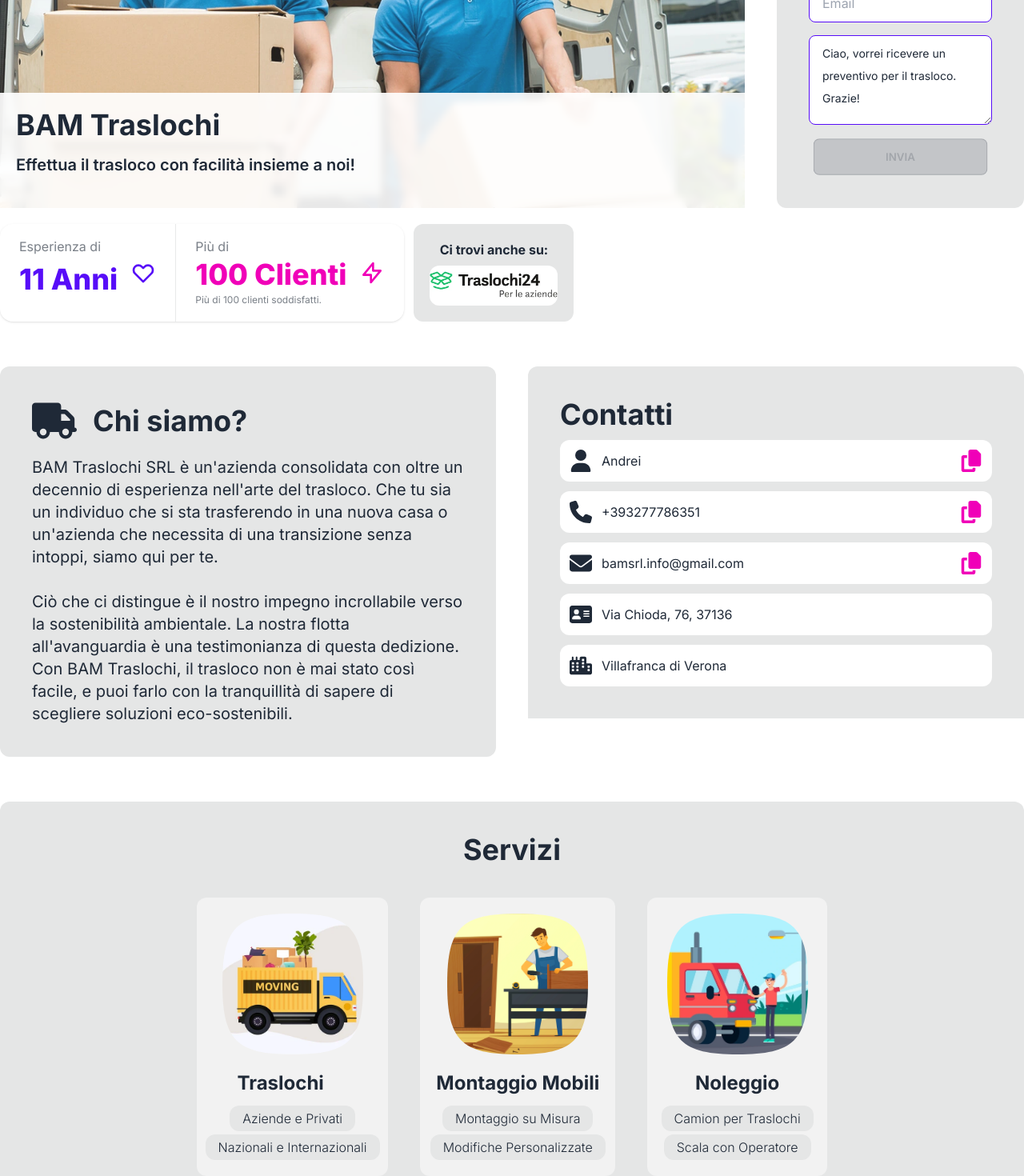
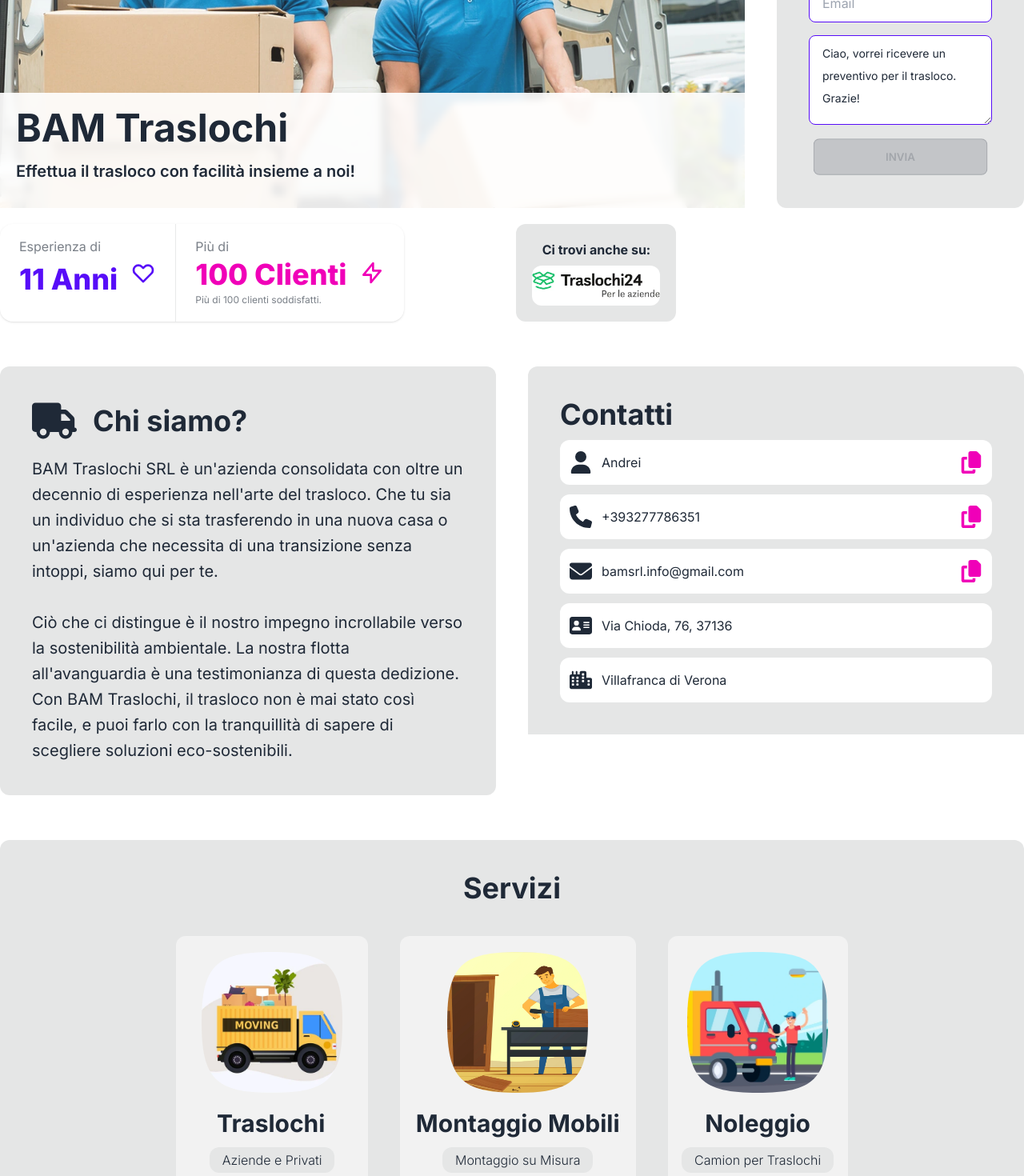
Before and after one commit to andiq123/bam-traslochi, a Next.js app: page / in a window 1280 px wide. Shown: the part 1060-2530 px from the top of the page at 80% size. Built offline with nearby package versions, Linux system fonts and the light colour scheme.

Commit message:
styles fixes

```diff
--- a/app/components/About.tsx
+++ b/app/components/About.tsx
@@ -15,7 +15,7 @@ function About() {
             <FontAwesomeIcon icon={faTruck} className="h-14 w-14" />{" "}
             <span>Chi siamo?</span>
           </div>
-          <div className="text-xl mt-4">
+          <div className="text-xl mt-4 leading-8">
             <p>
               BAM Traslochi SRL è un&apos;azienda consolidata con oltre un
               decennio di esperienza nell&apos;arte del trasloco. Che tu sia un
@@ -38,7 +38,7 @@ function About() {
           <div className="text-4xl font-bold flex lg:flex-row flex-col gap-5 mb-3">
             <span>Contatti</span>
           </div>
-          <div className="flex flex-col gap-3">
+          <div className="flex flex-col gap-3 leading-8">
             <InfoElement
               icon="Contatto"
               text={Contact.Contatto}
--- a/app/components/Hero.tsx
+++ b/app/components/Hero.tsx
@@ -16,7 +16,7 @@ function Hero() {
         />
 
         <div className="absolute bottom-0 lg:h-[30%] left-0 w-full bg-base-100 bg-opacity-90 p-5 backdrop-blur-sm">
-          <div className="text-4xl font-bold">BAM Traslochi</div>
+          <div className="text-5xl font-bold">BAM Traslochi</div>
           <div className="text-xl mt-4">
             <p className="font-semibold">
               Effettua il trasloco con facilità insieme a noi!
--- a/app/components/Services.tsx
+++ b/app/components/Services.tsx
@@ -18,7 +18,7 @@ function Services() {
             className="mask mask-squircle h-44 w-full"
           />
           <div>
-            <h1 className="px-10 text-2xl font-bold mb-3">Traslochi</h1>
+            <h1 className="px-10 text-3xl font-bold mb-3">Traslochi</h1>
             <ul className="font-light flex flex-col gap-1">
               <li className="py-1 px-4 w-fit mx-auto rounded-xl bg-base-300 hover:scale-125 duration-150 ease-in-out">
                 Aziende e Privati
@@ -38,7 +38,7 @@ function Services() {
             className="mask mask-squircle h-44 w-full"
           />
           <div>
-            <h1 className="px-5 text-2xl font-bold mb-3">Montaggio Mobili</h1>
+            <h1 className="px-5 text-3xl font-bold mb-3">Montaggio Mobili</h1>
             <ul className="font-light flex flex-col gap-1">
               <li className="py-1 px-4 w-fit mx-auto rounded-xl bg-base-300 hover:scale-125 duration-150 ease-in-out">
                 Montaggio su Misura
@@ -58,7 +58,7 @@ function Services() {
             className="mask mask-squircle h-44 w-full -left-32"
           />
           <div>
-            <h1 className="px-5 text-2xl font-bold mb-3 text-center">
+            <h1 className="px-5 text-3xl font-bold mb-3 text-center">
               Noleggio
             </h1>
             <ul className="font-light flex flex-col gap-1">
--- a/app/components/Stats.tsx
+++ b/app/components/Stats.tsx
@@ -51,7 +51,7 @@ function Stats() {
       </div>
       <Link
         href="https://www.traslochi24.it/traslocatori/2wL0Z/traslochi-b-a-m-srl/"
-        className="flex flex-col gap-2 bg-base-300 p-5 items-center justify-center rounded-xl hover:shadow-xl transition-all duration-300 ease-in-out hover:scale-110"
+        className="flex flex-col lg:ml-32 gap-2 bg-base-300 p-5 items-center justify-center rounded-xl hover:shadow-xl transition-all duration-300 ease-in-out hover:scale-110"
       >
         <div className="font-bold">Ci trovi anche su:</div>
         <Image
```
